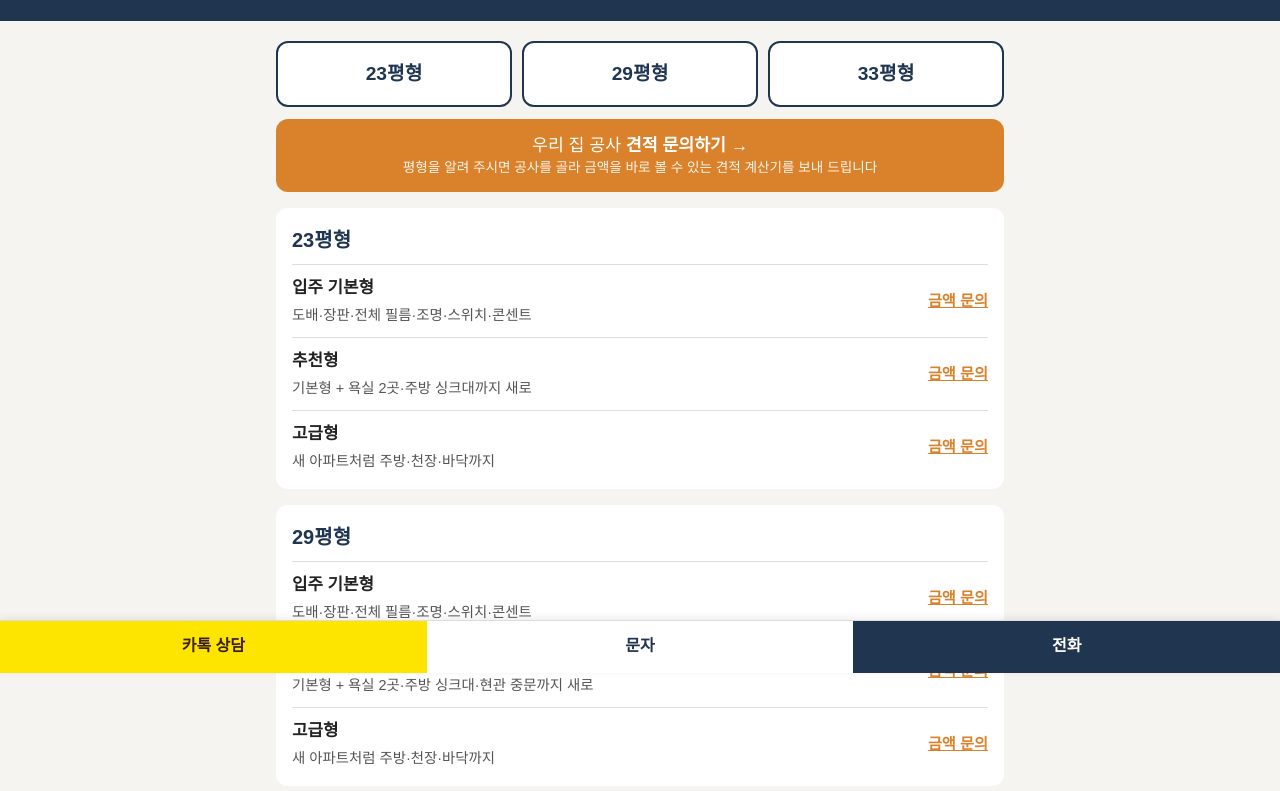
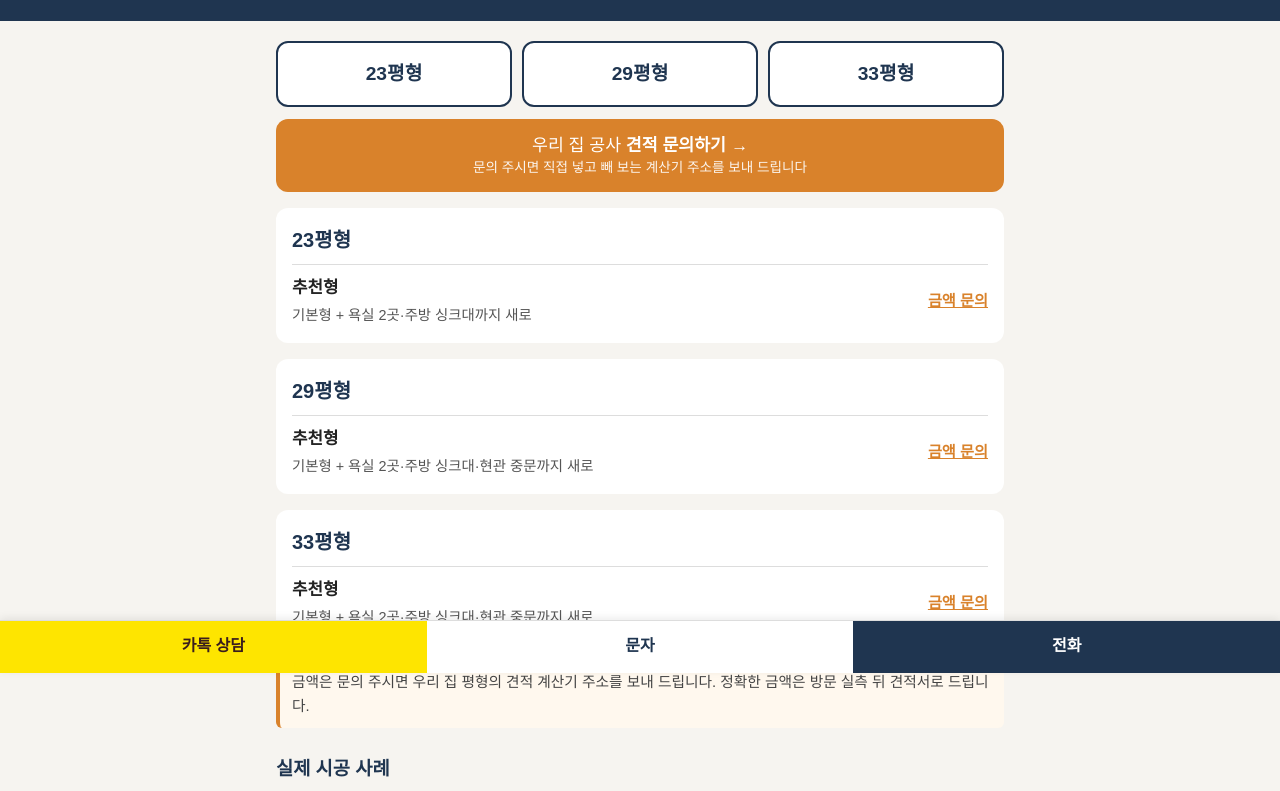
Before and after one commit to youngk9006k-cell/haron-site, a plain HTML site: page songnae/index.html in a window 1280 px wide. Shown: the part 127-918 px from the top of the page. Drawn offline with Linux system fonts and the light colour scheme.

Commit message:
송내 페이지: 평형별 추천형 한 줄 + 금액 문의로 통일 (3줄 -> 1줄), 계산기 주소는 문의 손님에게만
Co-Authored-By: Claude Sonnet 5.5 <noreply@anthropic.com>

```diff
--- a/songnae/index.html
+++ b/songnae/index.html
@@ -14,7 +14,7 @@ header{background:var(--navy);color:#fff;padding:28px 0 24px}header h1{margin:0
 .py{background:#fff;border-radius:12px;margin:16px 0;padding:16px 16px 6px;scroll-margin-top:10px}.py h2{margin:0 0 8px;color:var(--navy);font-size:1.25rem}
 .py ul{list-style:none;margin:0;padding:0}.py li{border-top:1px solid var(--line);padding:10px 0;display:grid;grid-template-columns:1fr auto;gap:2px 10px}
 .py li b{font-size:1.05rem}.py .d{grid-column:1/2;font-size:.9rem;color:#555}.py a.p{text-decoration:underline;font-size:.95rem}.py .p{grid-row:1/3;grid-column:2;align-self:center;font-weight:700;color:var(--acc);text-align:right;white-space:nowrap}
-.note{font-size:.92rem;color:#444;background:#fff8ee;border-left:4px solid var(--acc);padding:10px 12px;border-radius:6px}
+.py li.mini{display:block;background:#fff8ee;border-radius:8px;margin:6px 0 10px;padding:8px 10px;border-top:0}.note{font-size:.92rem;color:#444;background:#fff8ee;border-left:4px solid var(--acc);padding:10px 12px;border-radius:6px}
 h3{color:var(--navy);margin:26px 0 10px}.gal{display:grid;grid-template-columns:1fr 1fr;gap:8px}
 figure{margin:0;background:#fff;border-radius:10px;overflow:hidden}figure img{width:100%;aspect-ratio:4/3;object-fit:cover;display:block}figcaption{font-size:.8rem;padding:4px 8px;color:#555}
 .about{background:#fff;border-radius:12px;padding:14px 16px;margin:18px 0;font-size:.95rem}
@@ -28,9 +28,9 @@ footer{font-size:.8rem;color:#777;text-align:center;padding:16px}
 <p>학교·관공서 공사를 해 온 실내건축 면허 업체 (주)하론이앤씨가 우리 단지 집을 고칩니다.</p></div></header>
 <main class="wrap">
 <div class="pick"><a href="#p23">23평형</a><a href="#p29">29평형</a><a href="#p33">33평형</a></div>
-<a class="calc" href="https://pf.kakao.com/_BdxgFX/chat">우리 집 공사 <b>견적 문의하기 →</b><small>평형을 알려 주시면 공사를 골라 금액을 바로 볼 수 있는 견적 계산기를 보내 드립니다</small></a>
-<section class="py" id="p23"><h2>23평형</h2><ul><li><b>입주 기본형</b><span class="d">도배·장판·전체 필름·조명·스위치·콘센트</span><a class="p" href="sms:010-2541-4738">금액 문의</a></li><li><b>추천형</b><span class="d">기본형 + 욕실 2곳·주방 싱크대까지 새로</span><a class="p" href="sms:010-2541-4738">금액 문의</a></li><li><b>고급형</b><span class="d">새 아파트처럼 주방·천장·바닥까지</span><a class="p" href="sms:010-2541-4738">금액 문의</a></li></ul></section><section class="py" id="p29"><h2>29평형</h2><ul><li><b>입주 기본형</b><span class="d">도배·장판·전체 필름·조명·스위치·콘센트</span><a class="p" href="sms:010-2541-4738">금액 문의</a></li><li><b>추천형</b><span class="d">기본형 + 욕실 2곳·주방 싱크대·현관 중문까지 새로</span><a class="p" href="sms:010-2541-4738">금액 문의</a></li><li><b>고급형</b><span class="d">새 아파트처럼 주방·천장·바닥까지</span><a class="p" href="sms:010-2541-4738">금액 문의</a></li></ul></section><section class="py" id="p33"><h2>33평형</h2><ul><li><b>입주 기본형</b><span class="d">도배·장판·전체 필름·조명·스위치·콘센트</span><a class="p" href="sms:010-2541-4738">금액 문의</a></li><li><b>추천형</b><span class="d">기본형 + 욕실 2곳·주방 싱크대·현관 중문까지 새로</span><a class="p" href="sms:010-2541-4738">금액 문의</a></li><li><b>고급형</b><span class="d">새 아파트처럼 주방·천장·바닥까지</span><a class="p" href="sms:010-2541-4738">금액 문의</a></li></ul></section>
-<p class="note">금액은 문의 주시면 우리 집 평형의 견적 계산기를 보내 드립니다. 정확한 금액은 방문 실측 뒤 견적서로 드립니다.</p>
+<a class="calc" href="https://pf.kakao.com/_BdxgFX/chat">우리 집 공사 <b>견적 문의하기 →</b><small>문의 주시면 직접 넣고 빼 보는 계산기 주소를 보내 드립니다</small></a>
+<section class="py" id="p23"><h2>23평형</h2><ul><li><b>추천형</b><span class="d">기본형 + 욕실 2곳·주방 싱크대까지 새로</span><a class="p" href="sms:010-2541-4738">금액 문의</a></li></ul></section><section class="py" id="p29"><h2>29평형</h2><ul><li><b>추천형</b><span class="d">기본형 + 욕실 2곳·주방 싱크대·현관 중문까지 새로</span><a class="p" href="sms:010-2541-4738">금액 문의</a></li></ul></section><section class="py" id="p33"><h2>33평형</h2><ul><li><b>추천형</b><span class="d">기본형 + 욕실 2곳·주방 싱크대·현관 중문까지 새로</span><a class="p" href="sms:010-2541-4738">금액 문의</a></li></ul></section>
+<p class="note">금액은 문의 주시면 우리 집 평형의 견적 계산기 주소를 보내 드립니다. 정확한 금액은 방문 실측 뒤 견적서로 드립니다.</p>
 <h3>실제 시공 사례</h3><div class="gal"><figure><img src="case1.jpg" alt="실제 시공 사례 주방" loading="lazy"><figcaption>실제 시공 사례 · 주방</figcaption></figure><figure><img src="case2.jpg" alt="실제 시공 사례 드레스룸" loading="lazy"><figcaption>실제 시공 사례 · 드레스룸</figcaption></figure><figure><img src="case3.jpg" alt="실제 시공 사례 욕실" loading="lazy"><figcaption>실제 시공 사례 · 욕실</figcaption></figure><figure><img src="case4.jpg" alt="실제 시공 사례 주방" loading="lazy"><figcaption>실제 시공 사례 · 주방</figcaption></figure><figure><img src="case5.jpg" alt="실제 시공 사례 수납" loading="lazy"><figcaption>실제 시공 사례 · 수납</figcaption></figure><figure><img src="case6.jpg" alt="실제 시공 사례 실내" loading="lazy"><figcaption>실제 시공 사례 · 실내</figcaption></figure></div>
 <div class="about"><b>(주)하론이앤씨</b> · 실내건축공사업 면허 · 조달청 등록 업체<br>학교·관공서 실내공사와 아파트 리모델링을 합니다.<br>
 <a href="/">회사 홈페이지·다른 시공 사례 보기</a></div>
```
